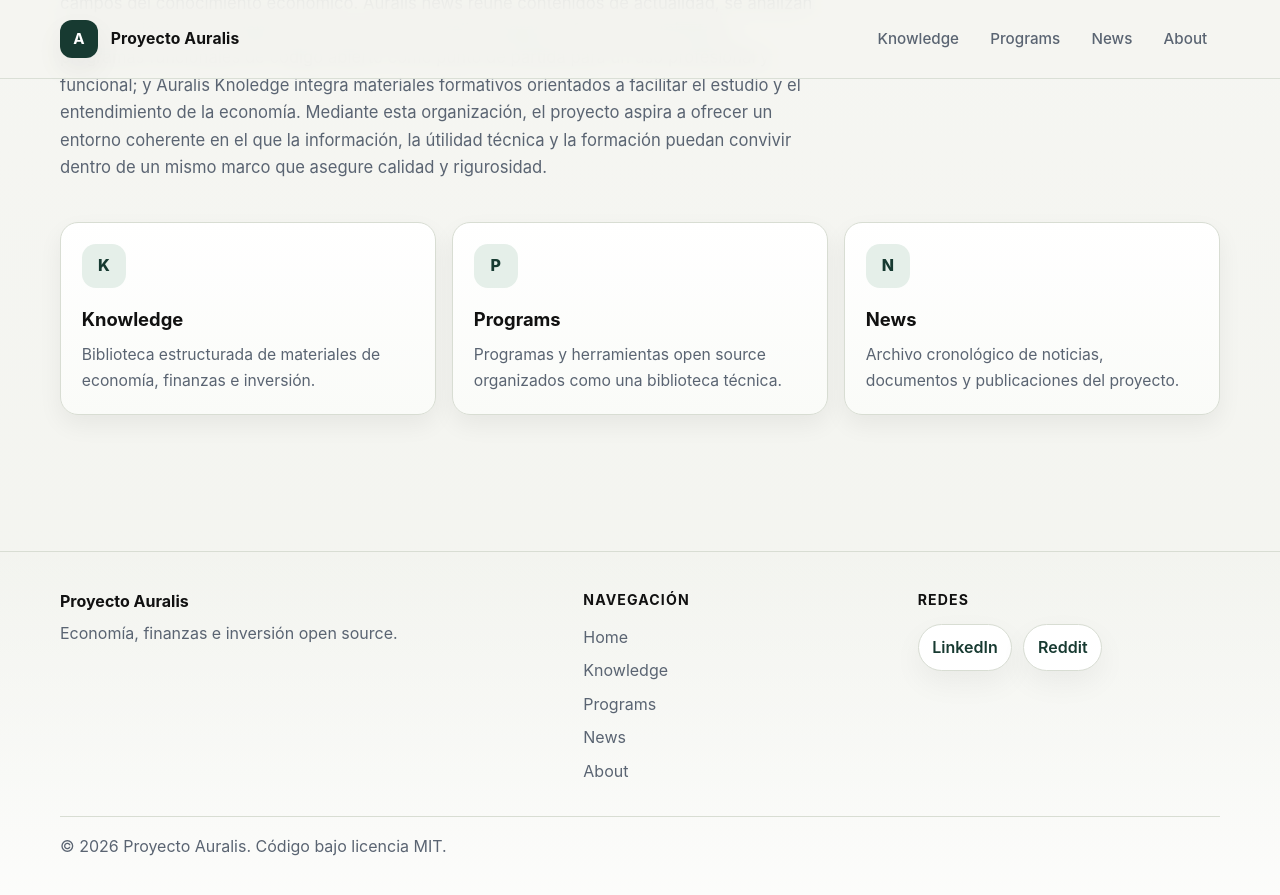
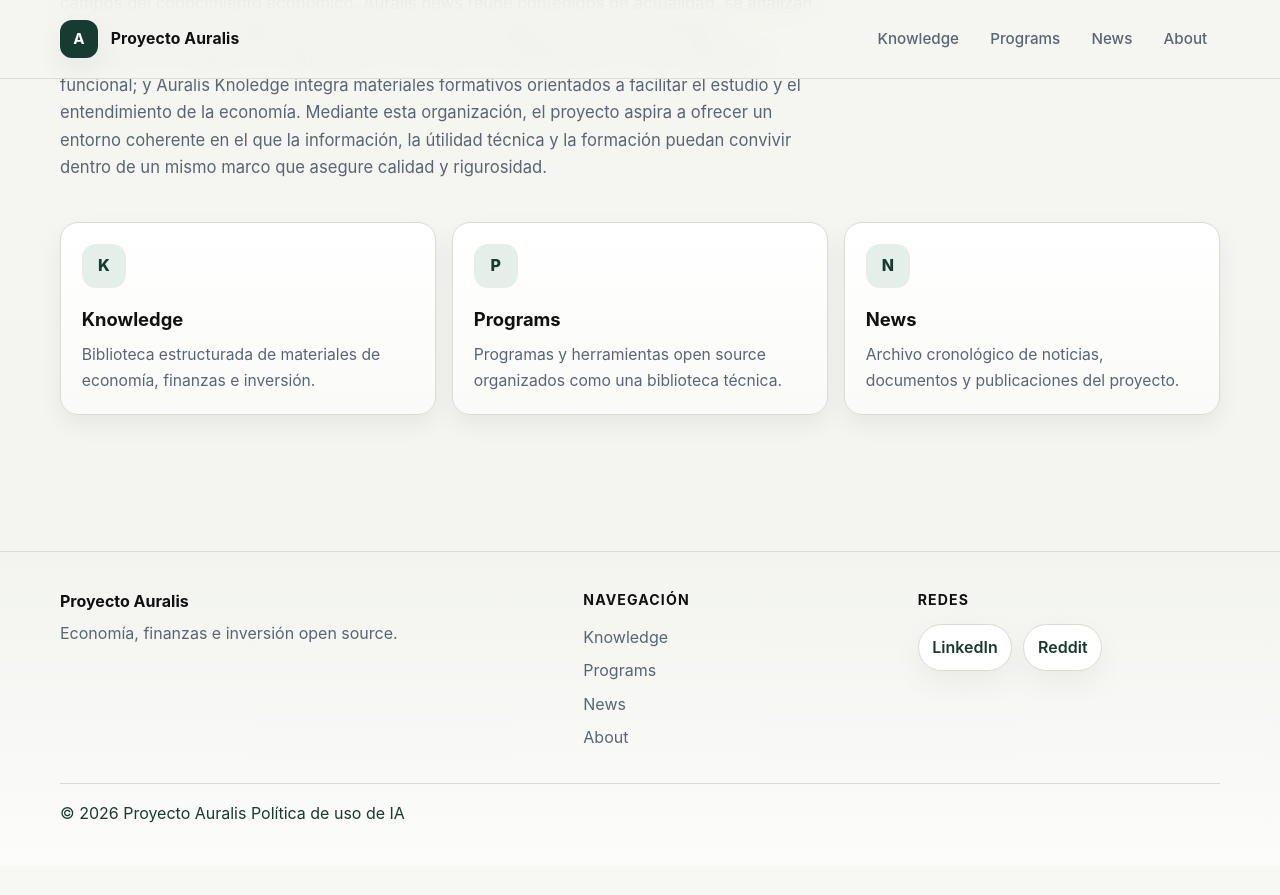
Before and after one commit to Proyecto-Auralis/auralis-site, a Jekyll site: the page built from index.md, in a window 1280 px wide and 900 px high, scrolled down 605 px. Shown: the top 895 px of the window. Built offline with Jekyll 4.4.1, drawn with Linux system fonts in a browser that asks for light colours; after the commit the page ends 1471 px from its top, so only the background shows below that.

Commit message:
Update footer.html

```diff
--- a/_includes/footer.html
+++ b/_includes/footer.html
@@ -11,7 +11,6 @@
       <div>
         <p class="site-footer__heading">Navegación</p>
         <ul class="site-footer__links">
-          <li><a href="{{ '/' | relative_url }}">Home</a></li>
           <li><a href="{{ '/knowledge/' | relative_url }}">Knowledge</a></li>
           <li><a href="{{ '/programs/' | relative_url }}">Programs</a></li>
           <li><a href="{{ '/news/' | relative_url }}">News</a></li>
@@ -26,7 +25,8 @@
     </div>
 
     <div class="site-footer__bottom">
-      <p>© 2026 Proyecto Auralis. Código bajo licencia MIT.</p>
+      <a href="{{ '/legal/' | relative_url }}">© 2026 Proyecto Auralis</a>
+      <a href="{{ '/ai-policy/' | relative_url }}">Política de uso de IA</a>
     </div>
   </div>
 </footer>
```
